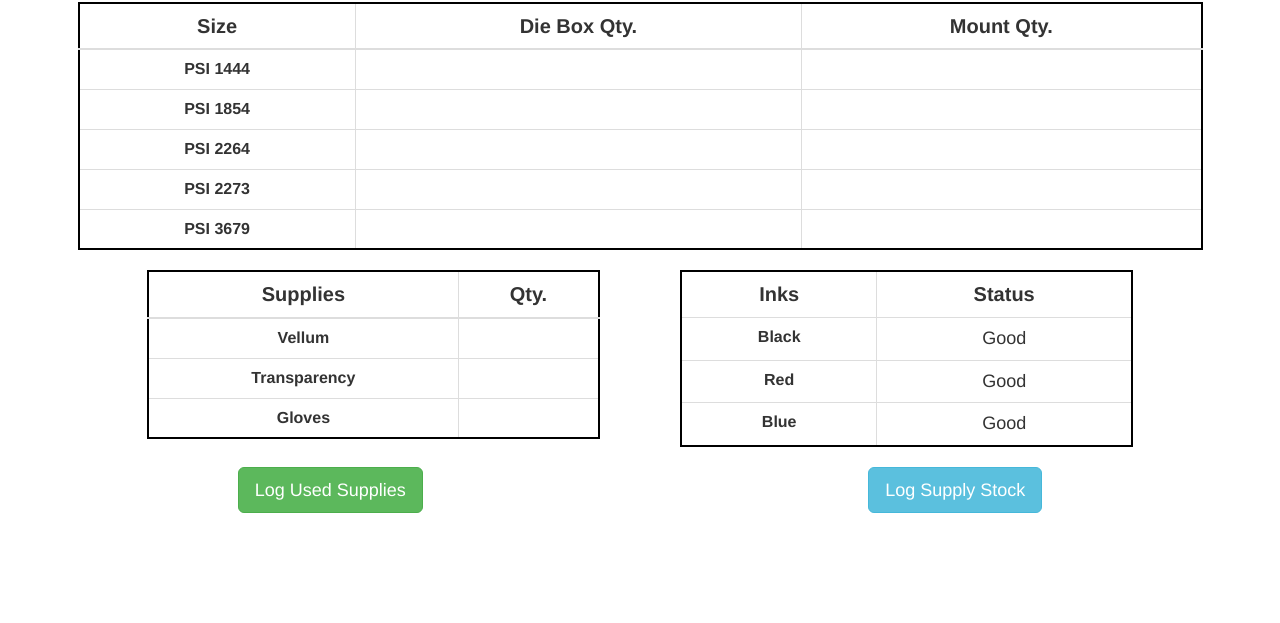
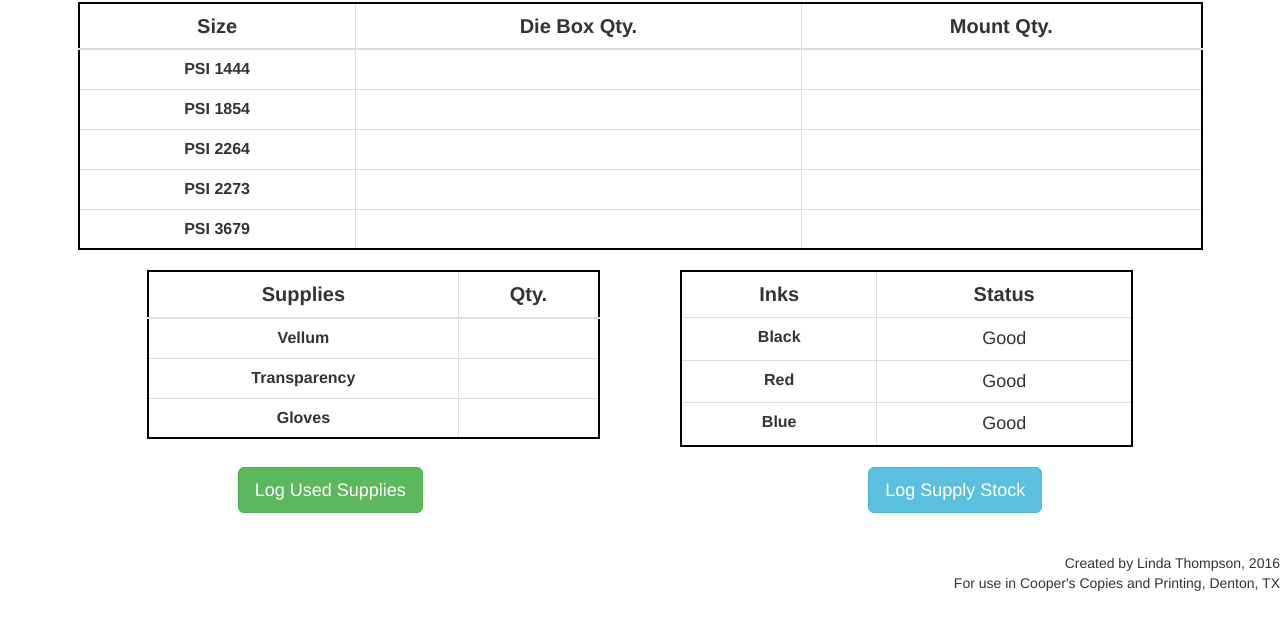
Before and after one commit to lindakatcodes/CoopersStampInventory, a website: page index.html in a window 1280 px wide. Shown: the part 177-800 px from the top of the page. Drawn offline with nearby package versions, Linux system fonts and the light colour scheme.

Commit message:
Added footer

```diff
--- a/index.html
+++ b/index.html
@@ -167,5 +167,11 @@
     <script src="//code.jquery.com/jquery-migrate-1.2.1.min.js"></script>
     <script src="./scripts.js" type="text/javascript"></script>
     <script src="https://apis.google.com/js/client.js?onload=checkAuth"></script>
-    </body>
-    </html>
+</body>
+<br><br>
+<footer>
+    Created by Linda Thompson, 2016
+    <br>
+    For use in Cooper's Copies and Printing, Denton, TX
+</footer>
+</html>
--- a/styles.css
+++ b/styles.css
@@ -59,3 +59,8 @@ td
 .btnFlexChild {
     margin: 0 auto;
 }
+
+footer
+{
+    text-align: right;
+}
```
